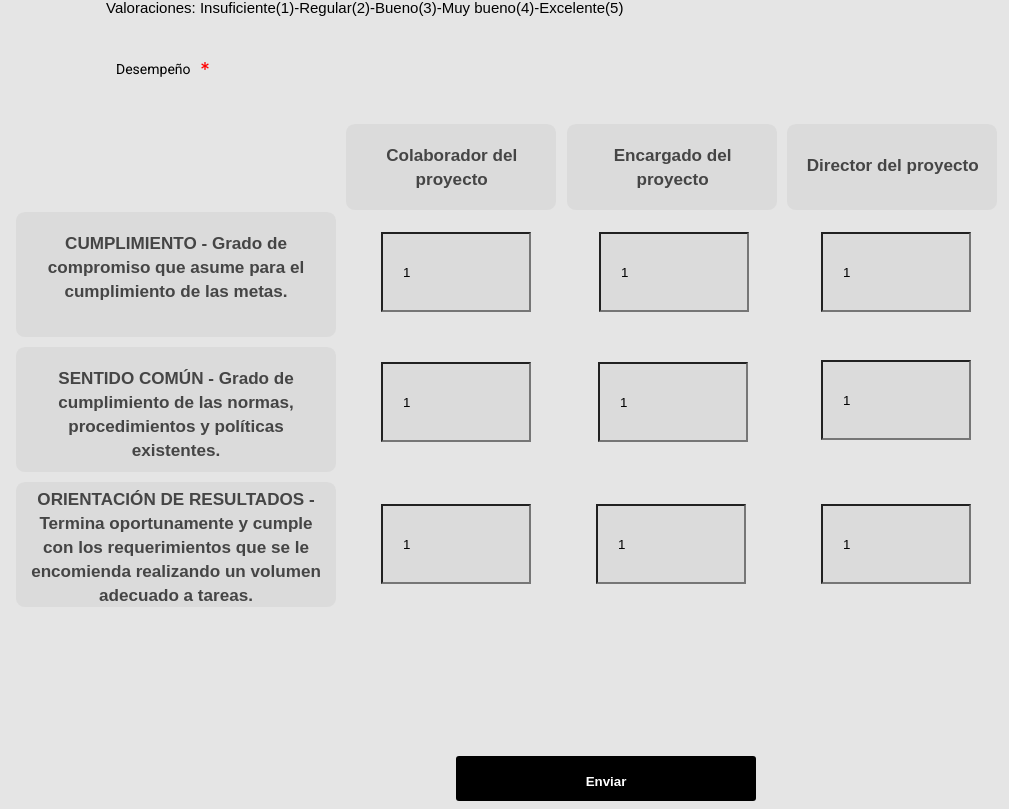
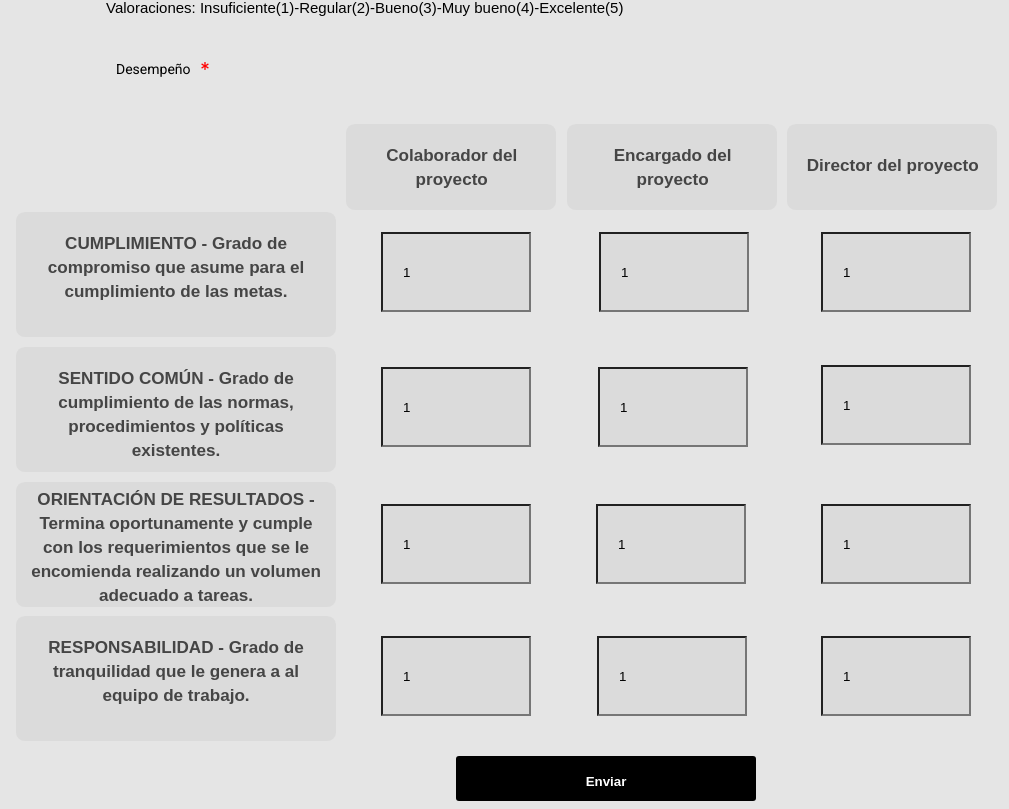
Before and after one commit to E-RI-CK/KillkipProyect1, a React (Create React App) app: page / in a window 1280 px wide. Shown: the part 417-1226 px from the top of the page, without its empty margins (134-1143 px from the left). Built offline with nearby package versions, Linux system fonts and the light colour scheme.

Commit message:
tabla 1 terminado

```diff
--- a/src/App.js
+++ b/src/App.js
@@ -13,7 +13,7 @@ import Textbox from './componentes/tabla1/TextBox';
 import TextBoxOne from './componentes/tabla1/TextBoxOne';
 import TextBoxTwo from './componentes/tabla1/TextBoxTwo';
 import TextBoxThree from './componentes/tabla1/TextBoxThree';
-
+import TextBoxFour from './componentes/tabla1/TextBoxFour';
 
 const App = () => {
 
@@ -262,6 +262,7 @@ const App = () => {
         <TextBoxOne/>
         <TextBoxTwo/>
         <TextBoxThree/>
+        <TextBoxFour/>
         {formulario === false && <MensajeError>
           <p>
             <FontAwesomeIcon icon={faExclamationTriangle} />
--- a/src/componentes/tabla1/TextBoxFour.js
+++ b/src/componentes/tabla1/TextBoxFour.js
@@ -0,0 +1,31 @@
+import React from "react";
+import { ContenedorText,DivBox7,Label,DivSelectFour } from '../../elementos/table';
+
+const TextBox4 = () =>{
+    return(
+        <ContenedorText>
+            <DivBox7>
+                <Label>
+                    <b>RESPONSABILIDAD - Grado de<br/> tranquilidad que le genera a al <br/> equipo de trabajo. </b>
+                </Label>
+            </DivBox7>
+            <DivSelectFour>
+                <input type="number" id="input10" name="tentacles" defaultValue = '1'
+                    min="1" max="5"
+                />
+            </DivSelectFour>
+            <DivSelectFour>
+                <input type="number" id="input11" name="tentacles" defaultValue = '1'
+                    min="1" max="5"
+                />
+            </DivSelectFour>
+            <DivSelectFour>
+                <input type="number" id="input12" name="tentacles" defaultValue = '1'
+                    min="1" max="5"
+                />
+            </DivSelectFour>
+        </ContenedorText>
+    )
+}
+
+export default TextBox4;
--- a/src/componentes/tabla1/TextBoxOne.js
+++ b/src/componentes/tabla1/TextBoxOne.js
@@ -1,7 +1,5 @@
 import React from 'react';
 import { ContenedorText,DivBox4, Label,DivSelectOne } from '../../elementos/table';
-
-
 
 const TextBox1 = () =>{
     return(
--- a/src/elementos/table.js
+++ b/src/elementos/table.js
@@ -176,6 +176,27 @@ const DivBox6 = styled.div`
 
 `;
 
+const DivBox7 = styled.div`
+
+    position: relative;
+    top: 165px;
+    right: 430px;
+    width: 320px;
+    height: 125px;
+    background: rgba(196, 196, 196, 0.3);
+    border-radius: 8.85374px;
+
+    Label{
+        padding: 20px 0px 0px 0px;
+        font-family: Arial;
+        font-style: normal;
+        font-weight: bold;
+        font-size: 17.1018px;
+        line-height: 24px;
+        text-align: none;
+        color: #454545;
+    }
+`;
 
 const DivSelectOne = styled.div`
 
@@ -218,7 +239,7 @@ const DivSelectTwo = styled.div`
 
     #input4{
         position: relative;
-        top: 130px;
+        top: 135px;
         right: 415px;
         padding: 0 20px 0 20px;
         width: 150px;
@@ -229,7 +250,7 @@ const DivSelectTwo = styled.div`
 
     #input5{
         position: relative;
-        top: 130px;
+        top: 135px;
         right: 348px;
         padding: 0 20px 0 20px;
         width: 150px;
@@ -240,7 +261,7 @@ const DivSelectTwo = styled.div`
     #input6{
         position: relative;
         right: 50px;
-        top: 48px;
+        top: 53px;
         padding: 0 20px 0 20px;
         width: 150px;
         height: 80px;
@@ -285,6 +306,47 @@ const DivSelectThree = styled.div`
     }
 `;
 
+const DivSelectFour = styled.div`
+
+display: inline-block;
+
+    #input10{
+        position: relative;
+        top: 60px;
+        right: 75px;
+        padding: 0 20px 0 20px;
+        width: 150px;
+        height: 80px;
+        z-index: 1;
+        background: rgba(196, 196, 196, 0.3);
+    }
+
+    #input11{
+        position: relative;
+        top: 60px;
+        right: 9px;
+        padding: 0 20px 0 20px;
+        width: 150px;
+        height: 80px;
+        z-index: 90;
+        background: rgba(196, 196, 196, 0.3);
+    }
+
+    #input12{
+        position: relative;
+        bottom: 20px;
+        left: 290px;
+        padding: 0 20px 0 20px;
+        width: 150px;
+        height: 80px;
+        background: rgba(196, 196, 196, 0.3);
+    }
+`;
+
+
+
+
+
 export {
     Label,
     ContenedorText,
@@ -294,7 +356,9 @@ export {
     DivBox4,
     DivBox5,
     DivBox6,
+    DivBox7,
     DivSelectOne,
     DivSelectTwo,
-    DivSelectThree
+    DivSelectThree,
+    DivSelectFour
 }
```
